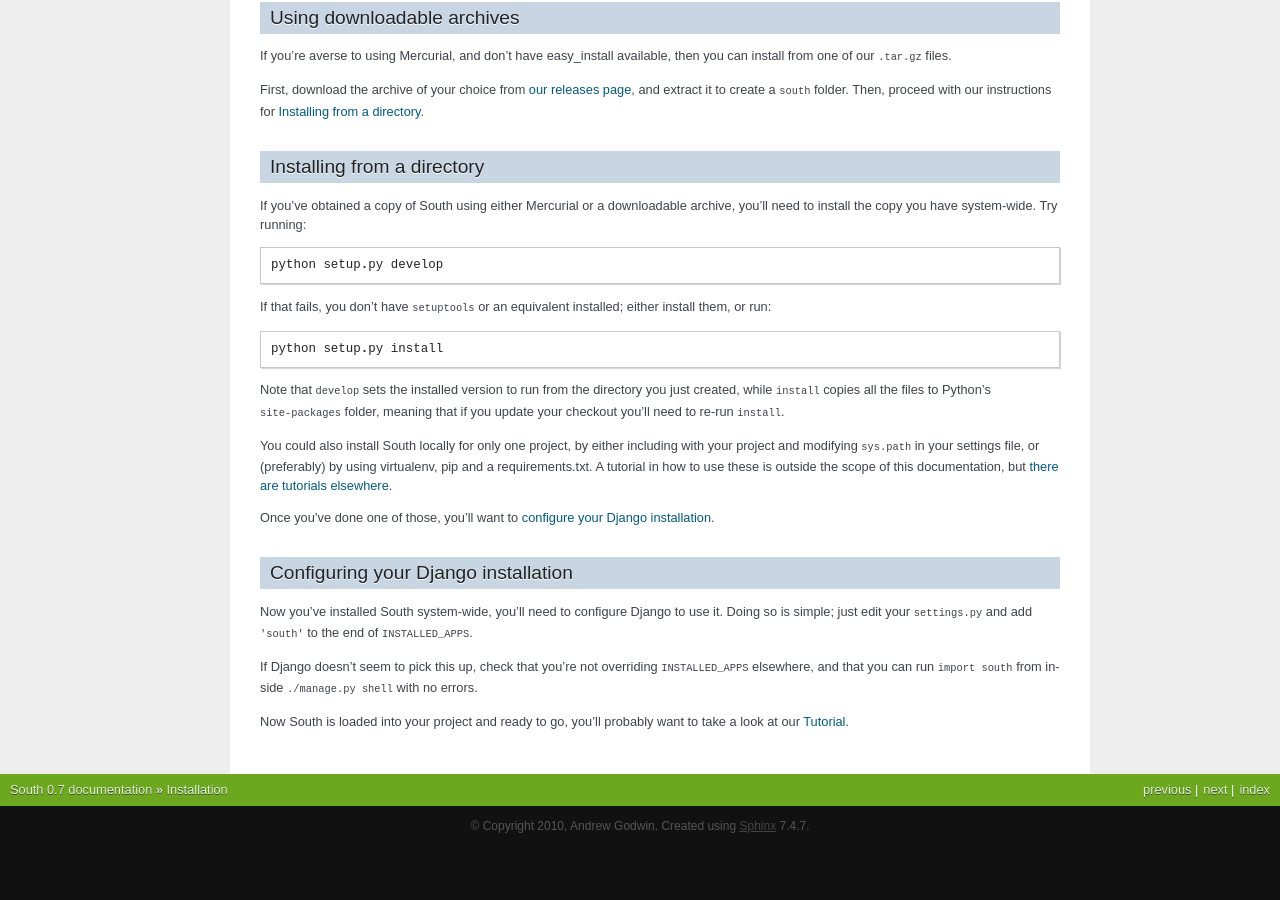
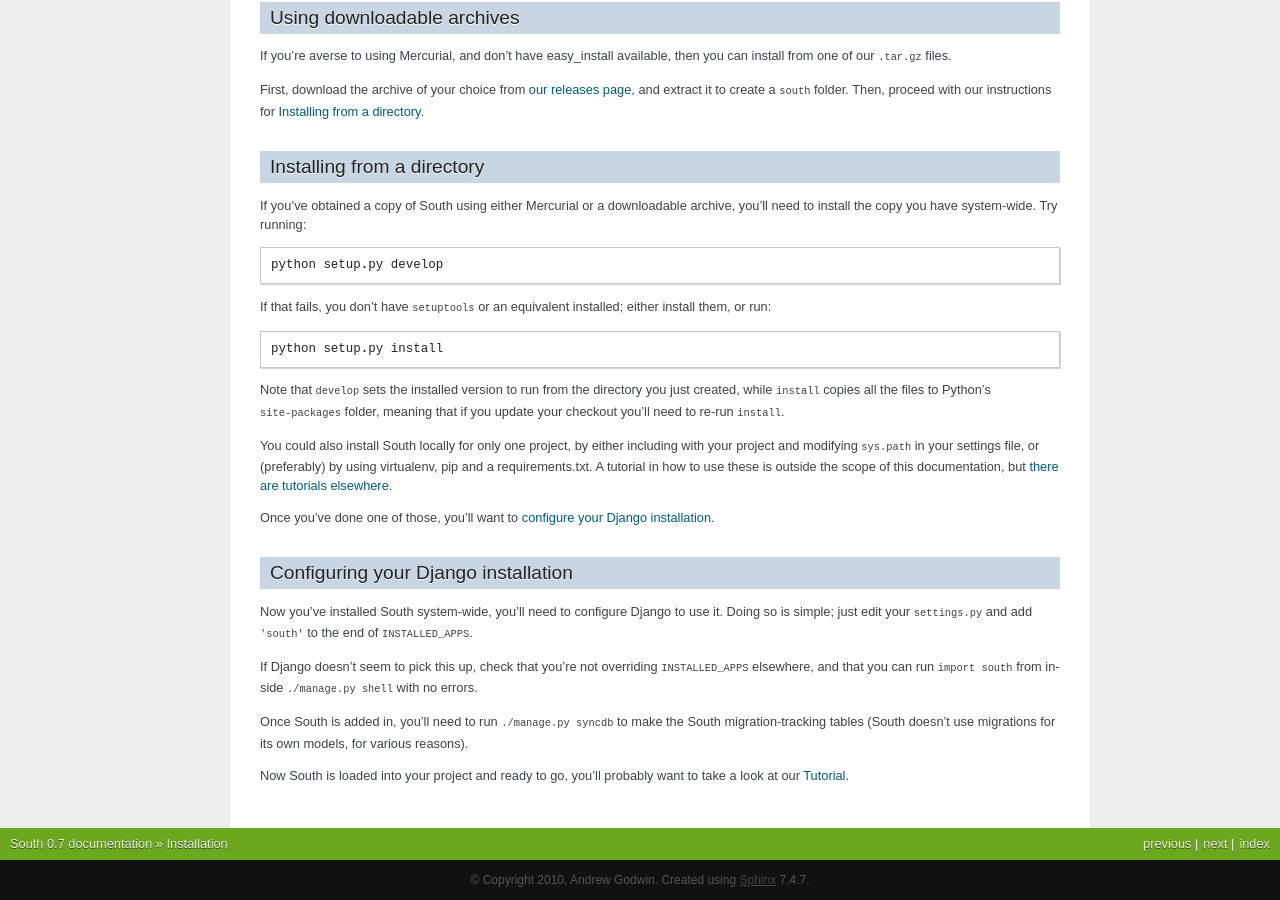
Before and after one commit to matthiask/south, a Sphinx documentation site: the page built from docs/installation.rst, in a window 1280 px wide and 900 px high, scrolled down 1037 px. Built offline with Sphinx 7.4.7, drawn with Linux system fonts in a browser that asks for light colours; before the commit the page ends 1883 px from its top, so only the background shows below that.

Commit message:
Documenting syncdb step

```diff
--- a/docs/installation.rst
+++ b/docs/installation.rst
@@ -124,5 +124,9 @@ If Django doesn't seem to pick this up, check that you're not overriding
 ``INSTALLED_APPS`` elsewhere, and that you can run ``import south`` from inside
 ``./manage.py shell`` with no errors.
 
+Once South is added in, you'll need to run ``./manage.py syncdb`` to make the
+South migration-tracking tables (South doesn't use migrations for
+its own models, for various reasons).
+
 Now South is loaded into your project and ready to go, you'll probably want to
 take a look at our :ref:`tutorial`.
```
